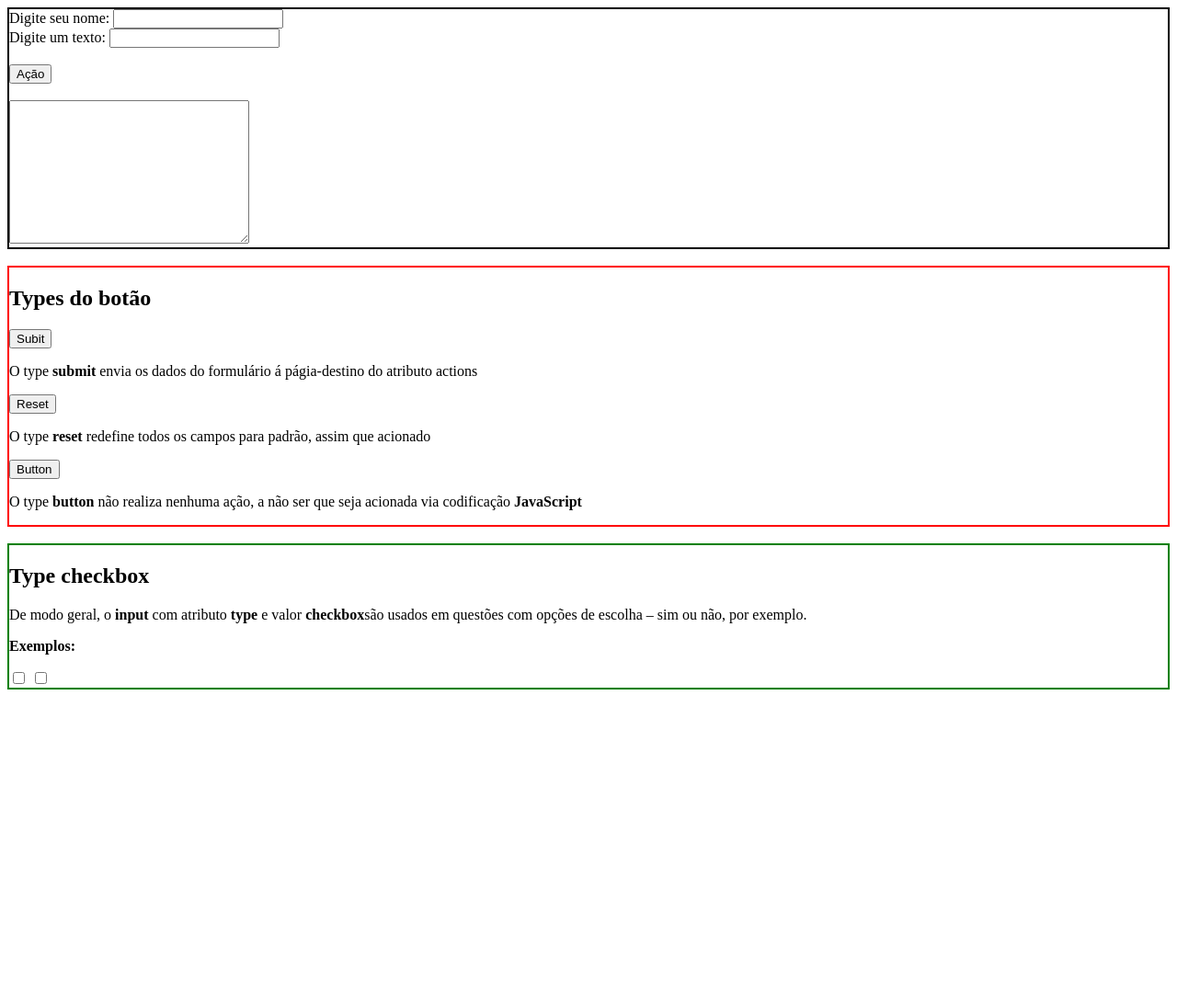
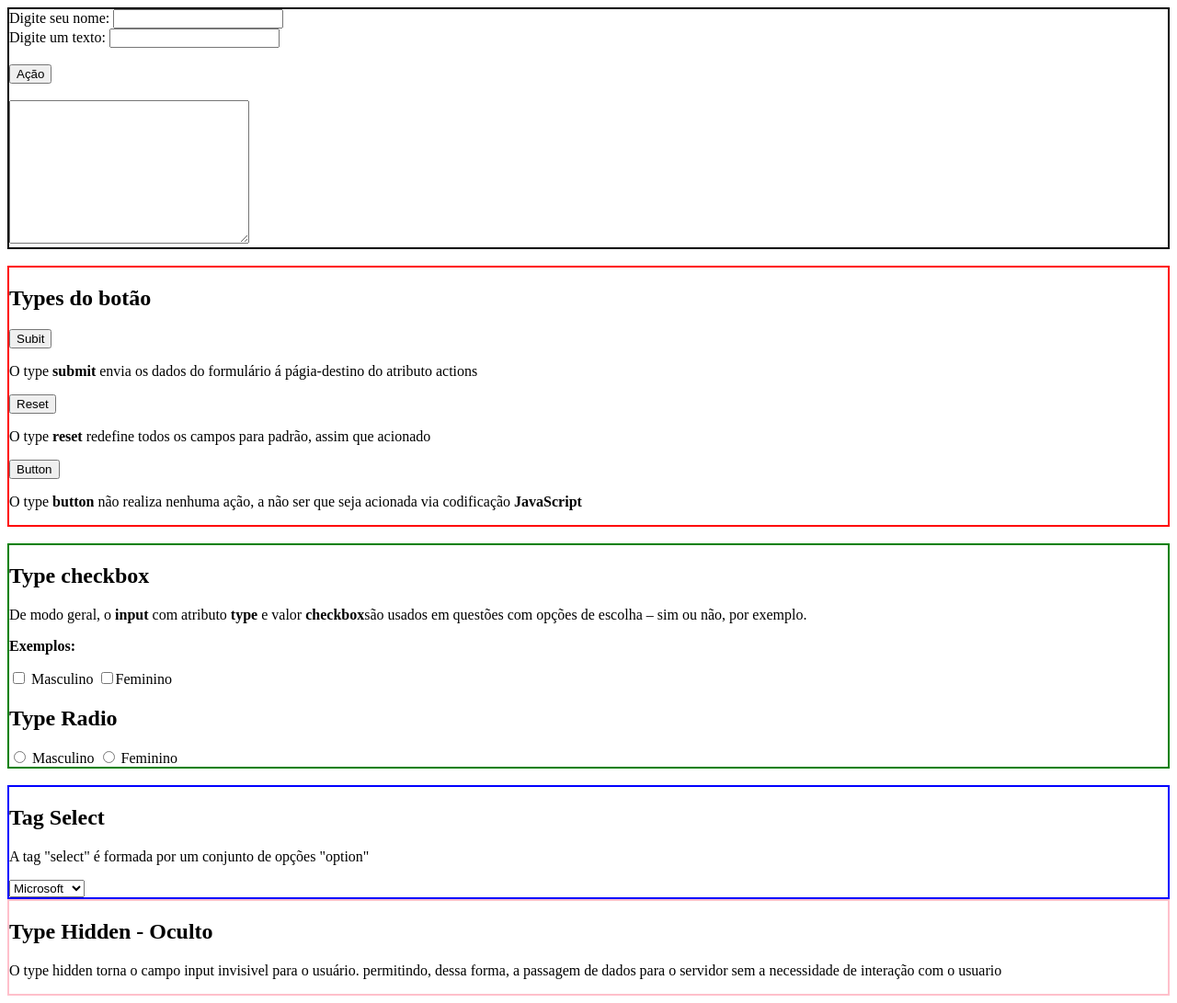
Before and after one commit to Murilo57/HTML-CSS-Bradesco, a plain HTML site: page forms.html in a window 1280 px wide. Shown: the whole page at 92% size. Before the commit the page ends 800 px from the top, so only its background shows below. Drawn offline with Linux system fonts and the light colour scheme.

Commit message:
Type Hidden para ocultar pro usuario e  tag <select>

```diff
--- a/forms.html
+++ b/forms.html
@@ -33,10 +33,33 @@
 
             <p><strong>Exemplos:</strong></p>
 
-            <input type="checkbox" name="check1" id="">
-            <input type="checkbox" name="check2" id="">
-        </form>
+            <input type="checkbox" name="check1" id=""> Masculino
+            <input type="checkbox" name="check2" id="">Feminino
 
+            <h2>Type Radio</h2>
+
+            <input type="radio" name="opcao" id=""> Masculino
+            <input type="radio" name="opcao2" id=""> Feminino
+    </form><br>
+
+    <form method="post" style="border: solid 2px blue">
+        <h2>Tag Select</h2>
+        <p>A tag "select" é formada por um conjunto de opções "option"</p>
+        <select>
+            <option value="microsoft">Microsoft</option>
+            <option value="apple">Apple</option>
+            <option value="google">Google</option>
+            <option value="facebook">Facebook</option>
+            <option value="instagram">Instagram</option>
+        </select>
+    </form>
+
+    <form method="post" style="border: solid 2px pink;">
+        <h2>Type Hidden - Oculto</h2>
+        <p>O type hidden torna o campo input invisivel para o usuário. permitindo, dessa forma, a passagem de dados para o servidor sem a necessidade de interação com o usuario</p>
+
+        <input type="hidden">
+    </form>
 
 </body>
 </html>
```
